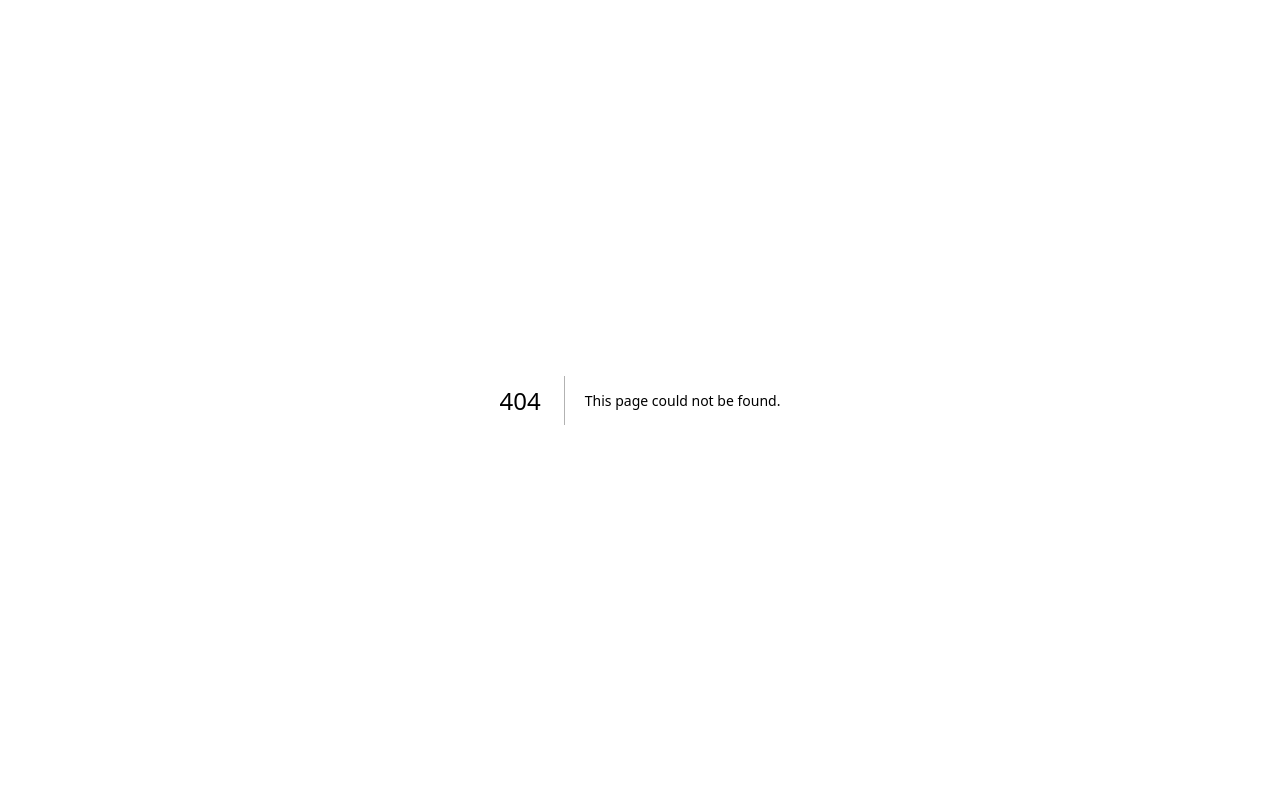
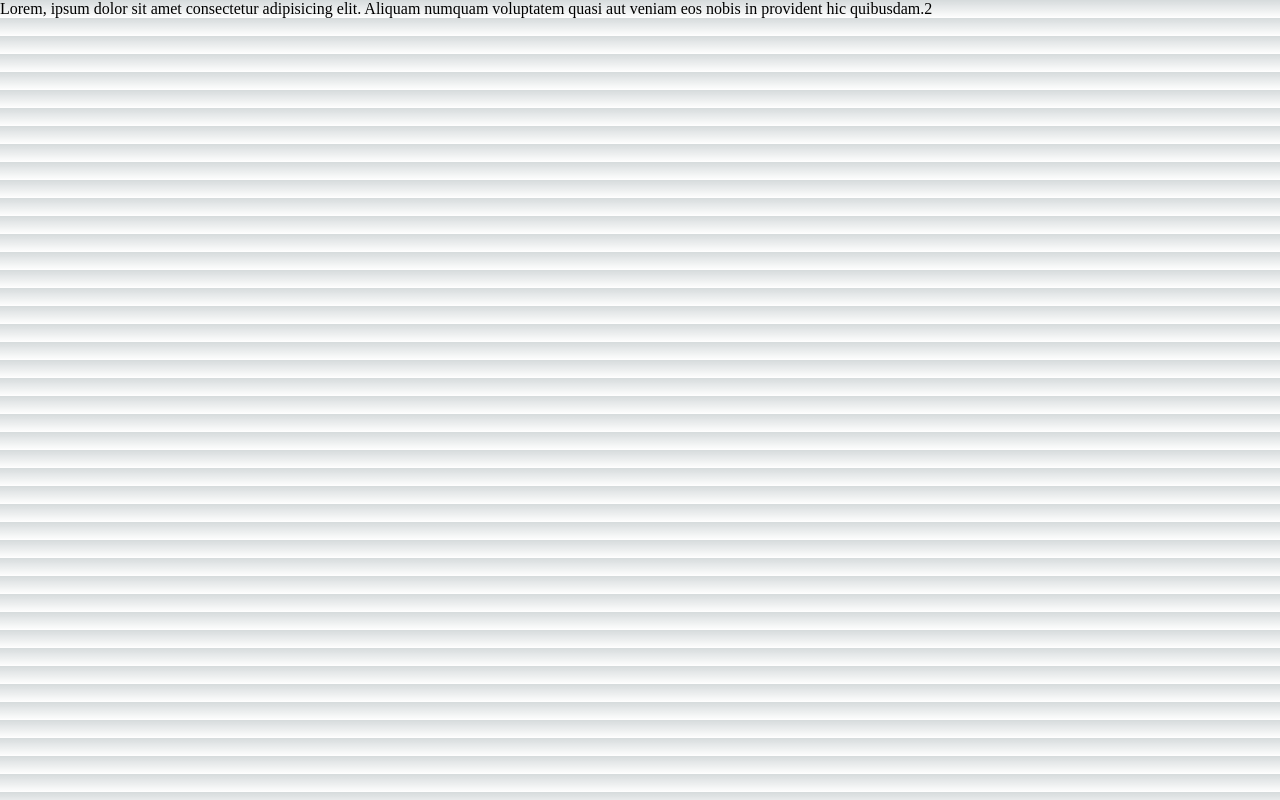
Before and after one commit to sljico/adb2c-nextjs, a Next.js app: page /signup in a window 1280 px wide. Before the commit this address had no page. Built offline with nearby package versions, Linux system fonts and the light colour scheme.

Commit message:
initial commit

```diff
--- a/src/layouts/LoginLayouts.tsx
+++ b/src/layouts/LoginLayouts.tsx
@@ -11,7 +11,6 @@ export default function LoginLayout({ children }): any {
         {`
           body {
             margin: 0;
-            background-color: red;
           }
         `}
       </style>
--- /dev/null
+++ b/src/pages/signup.tsx
@@ -0,0 +1,13 @@
+import LoginLayout from "@/layouts/LoginLayouts";
+
+export default function Login() {
+  return (
+    <>
+      <LoginLayout>
+        <div id="api"></div>
+      </LoginLayout>
+      Lorem, ipsum dolor sit amet consectetur adipisicing elit. Aliquam numquam
+      voluptatem quasi aut veniam eos nobis in provident hic quibusdam.2
+    </>
+  );
+}
```
